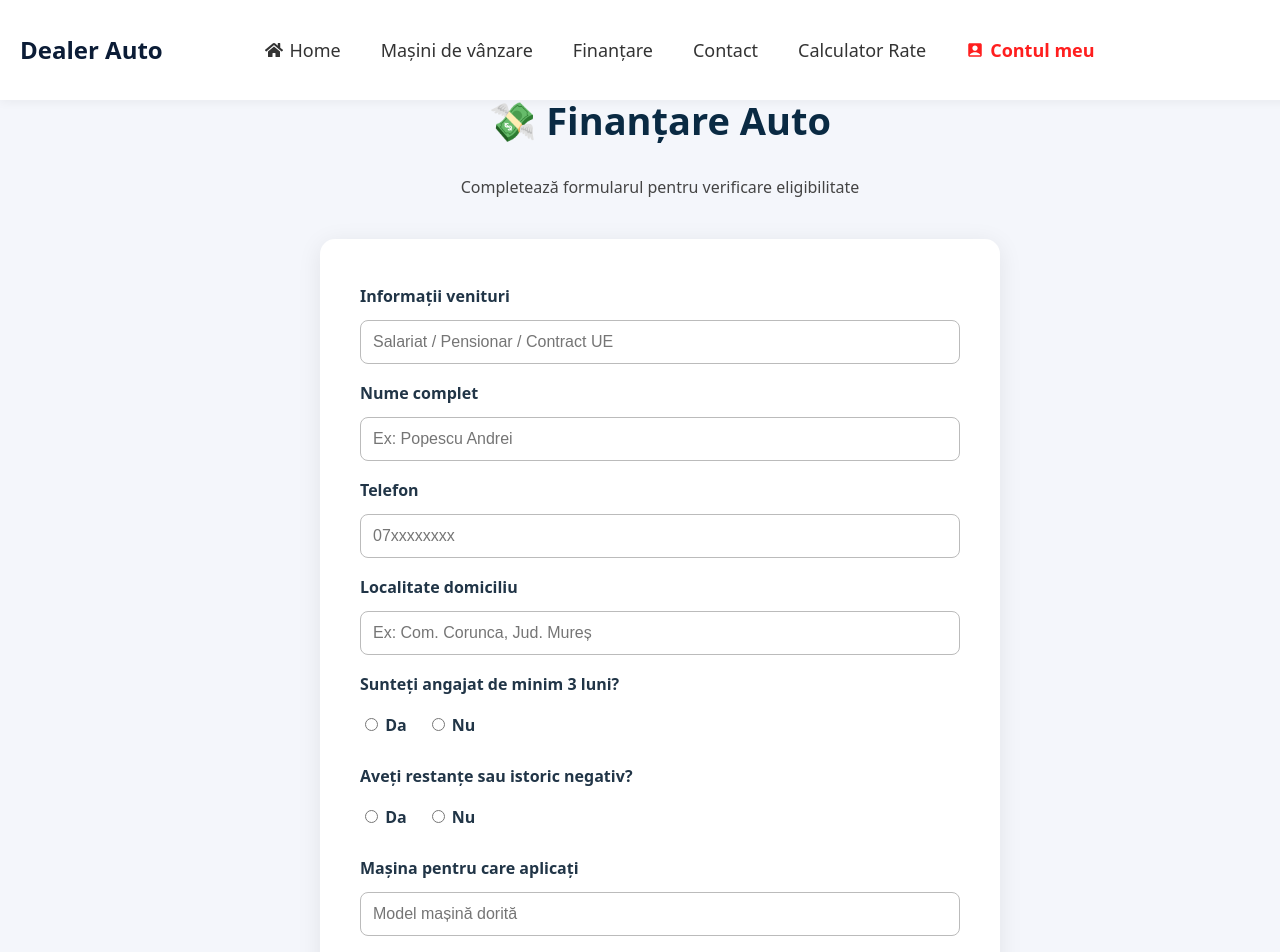
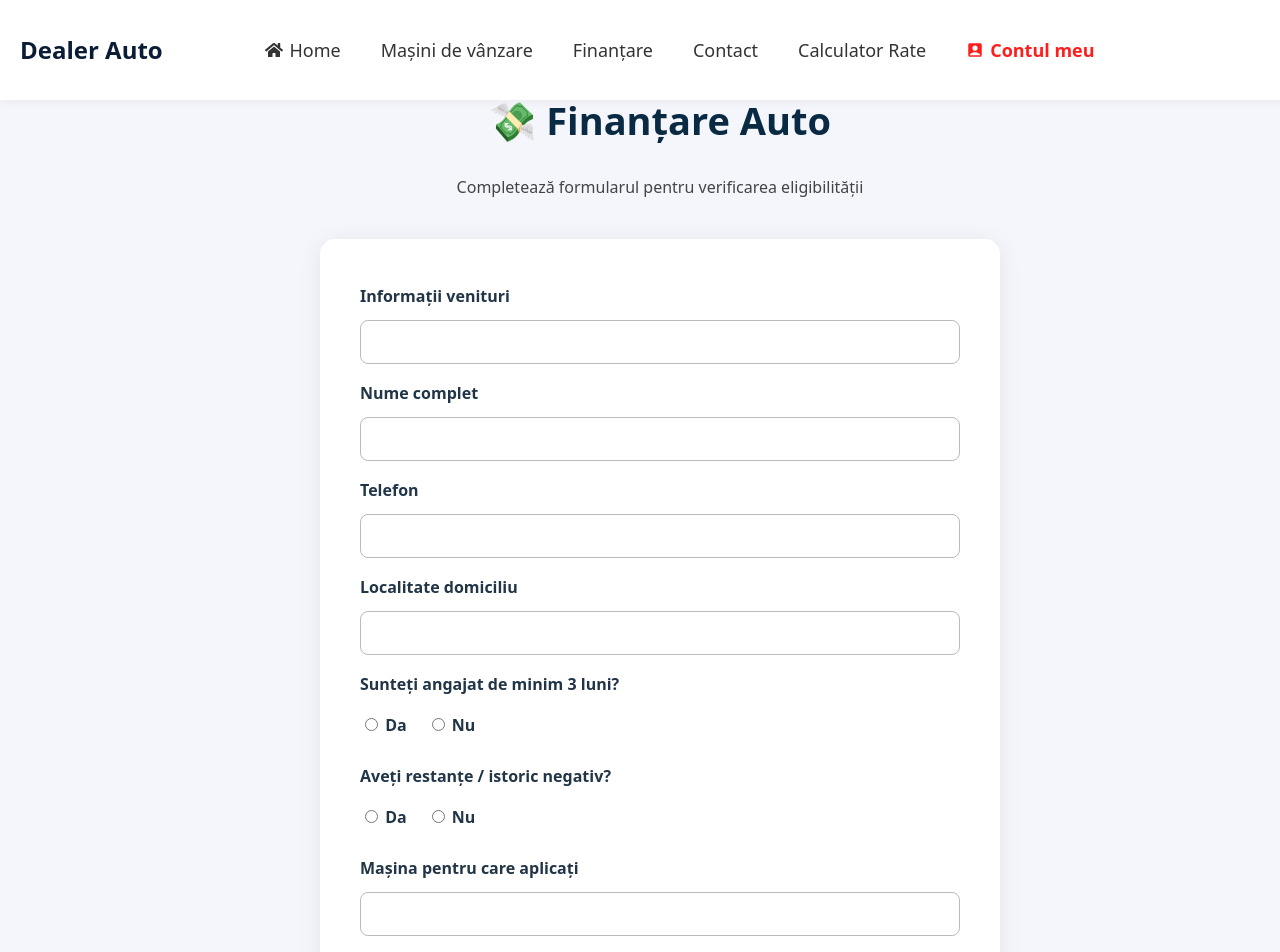
Before and after one commit to alex553478/delear-car, a React (Vite) app: page /finantare in a window 1280 px wide. Shown: the top 952 px of the page. Built offline with nearby package versions, Linux system fonts and the light colour scheme.

Commit message:
finantare completed

```diff
--- a/src/assets/components/finantare.jsx
+++ b/src/assets/components/finantare.jsx
@@ -16,34 +16,37 @@ const Finantare = () => {
     setForm({...form, [e.target.name]: e.target.value});
   };
 
-  const handleSubmit = (e) => {
+  const handleSubmit = async (e) => {
     e.preventDefault();
-    console.log("Formular trimis:", form);
-    alert("Cererea a fost trimisă! 📝");
+
+    const res = await fetch("http://localhost:5000/finantare", {
+      method: "POST",
+      headers: { "Content-Type": "application/json" },
+      body: JSON.stringify(form)
+    });
+
+    const data = await res.json();
+    alert(data.message);
   };
 
   return (
     <div className="finantare-container">
       <h2>💸 Finanțare Auto</h2>
-      <p>Completează formularul pentru verificare eligibilitate</p>
+      <p>Completează formularul pentru verificarea eligibilității</p>
 
       <form className="finantare-form" onSubmit={handleSubmit}>
 
         <label>Informații venituri</label>
-        <input name="venituri" type="text" placeholder="Salariat / Pensionar / Contract UE"
-          onChange={handleChange} />
+        <input name="venituri" type="text" onChange={handleChange} />
 
         <label>Nume complet</label>
-        <input name="nume" type="text" placeholder="Ex: Popescu Andrei"
-          onChange={handleChange} />
+        <input name="nume" type="text" onChange={handleChange} />
 
         <label>Telefon</label>
-        <input name="telefon" type="tel" placeholder="07xxxxxxxx"
-          onChange={handleChange} />
+        <input name="telefon" type="tel" onChange={handleChange} />
 
         <label>Localitate domiciliu</label>
-        <input name="localitate" type="text" placeholder="Ex: Com. Corunca, Jud. Mureș"
-          onChange={handleChange} />
+        <input name="localitate" type="text" onChange={handleChange} />
 
         <label>Sunteți angajat de minim 3 luni?</label>
         <div className="check-row">
@@ -51,21 +54,17 @@ const Finantare = () => {
           <label><input type="radio" name="angajat3luni" value="Nu" onChange={handleChange}/> Nu</label>
         </div>
 
-        <label>Aveți restanțe sau istoric negativ?</label>
+        <label>Aveți restanțe / istoric negativ?</label>
         <div className="check-row">
           <label><input type="radio" name="istoricNegativ" value="Da" onChange={handleChange}/> Da</label>
           <label><input type="radio" name="istoricNegativ" value="Nu" onChange={handleChange}/> Nu</label>
         </div>
 
         <label>Mașina pentru care aplicați</label>
-        <input name="masina" type="text" placeholder="Model mașină dorită"
-          onChange={handleChange} />
+        <input name="masina" type="text" onChange={handleChange} />
 
-        <button type="submit">Trimite aplicația</button>
+        <button type="submit">📩 Trimite aplicația</button>
       </form>
-
-
-
     </div>
   );
 };
```
Also changed, not shown: 2 other files (tests, documents, lock files or other folders).
